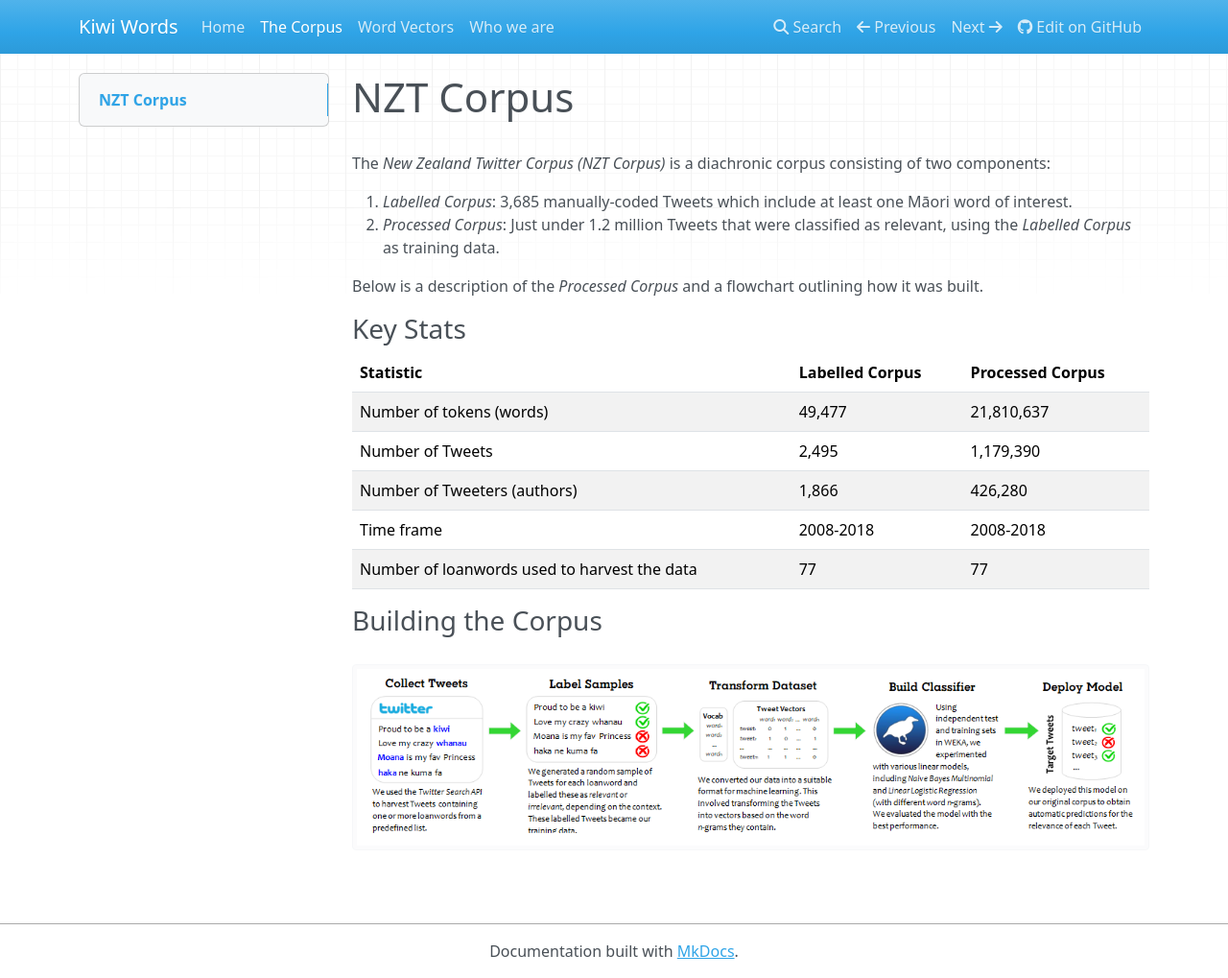
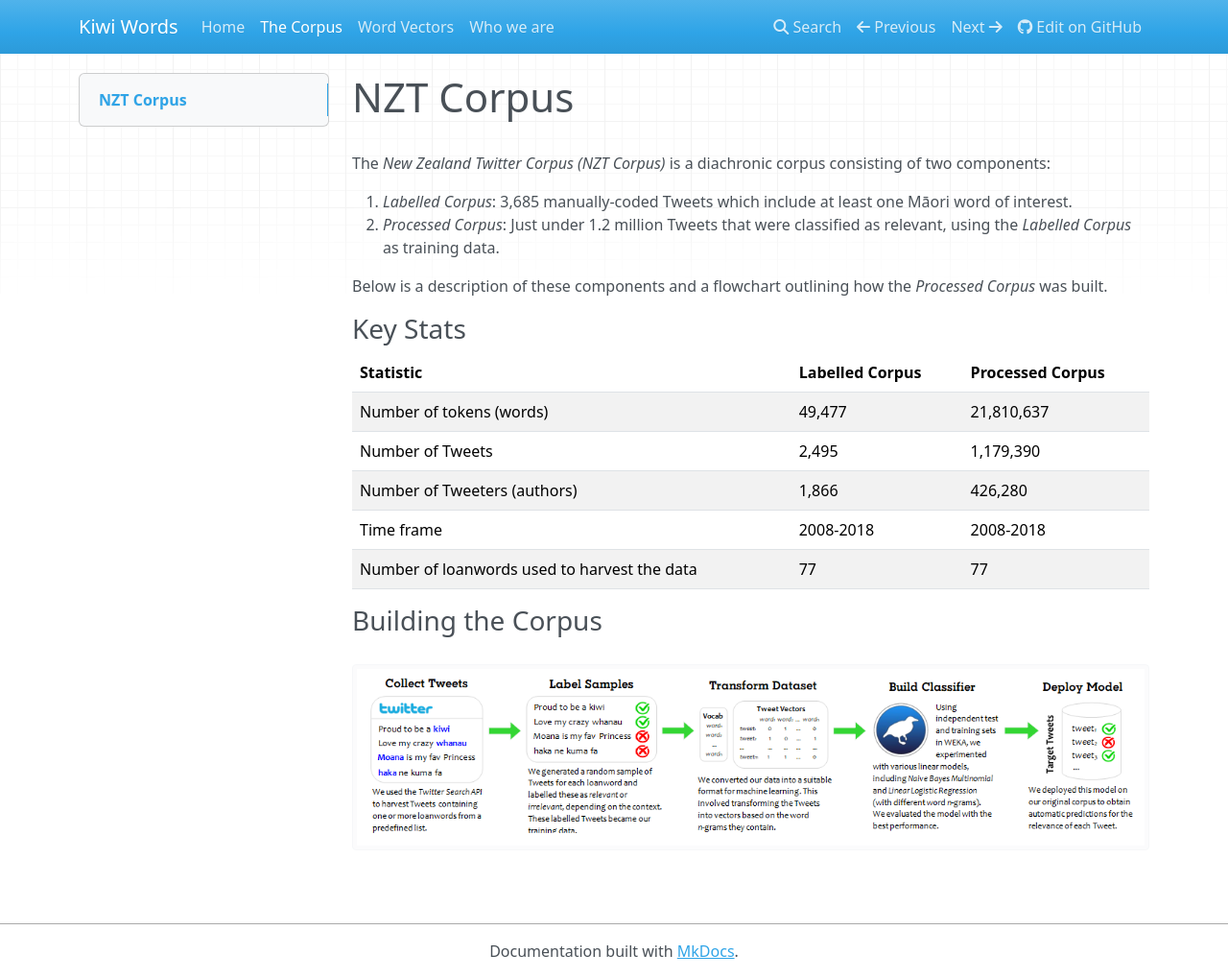
Before and after one commit to Waikato/kiwiwords, an MkDocs documentation site: the page built from docs/corpus.md, in a window 1280 px wide and 1019 px high. Shown: the whole window at 96% size. Built offline with MkDocs 1.6.1, drawn with Linux system fonts in a browser that asks for light colours; nearby versions of some CDN libraries.

Commit message:
Update corpus.md

```diff
--- a/docs/corpus.md
+++ b/docs/corpus.md
@@ -5,7 +5,7 @@ The <i>New Zealand Twitter Corpus (NZT Corpus)</i> is a diachronic corpus consis
 1. <i>Labelled Corpus</i>: 3,685 manually-coded Tweets which include at least one Māori word of interest.
 2. <i>Processed Corpus</i>: Just under 1.2 million Tweets that were classified as relevant, using the <i>Labelled Corpus</i> as training data.
 
-Below is a description of the <i>Processed Corpus</i> and a flowchart outlining how it was built.
+Below is a description of these components and a flowchart outlining how the <i>Processed Corpus</i> was built.
 
 ### Key Stats
 | Statistic                                    | Labelled Corpus | Processed Corpus |
```
